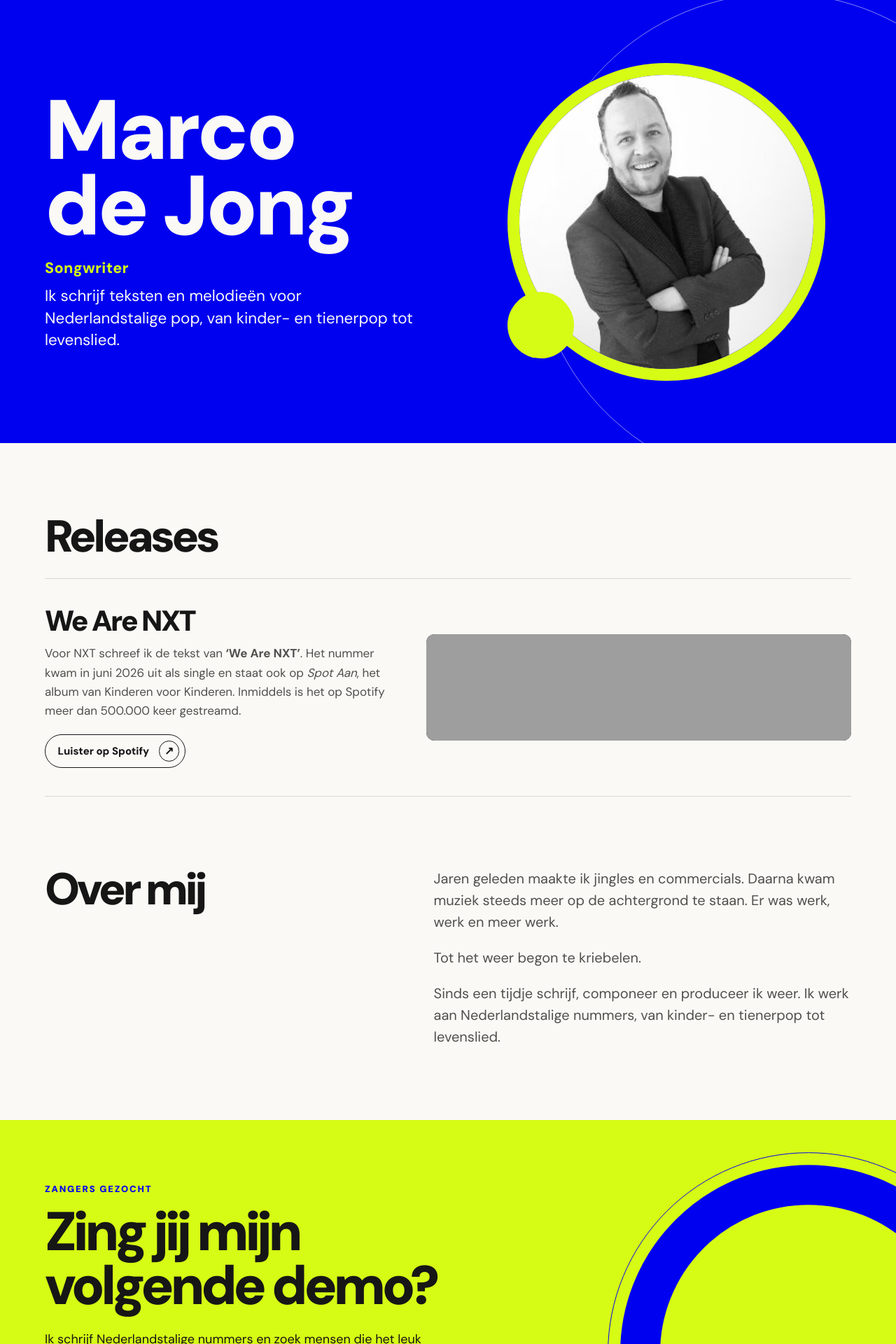
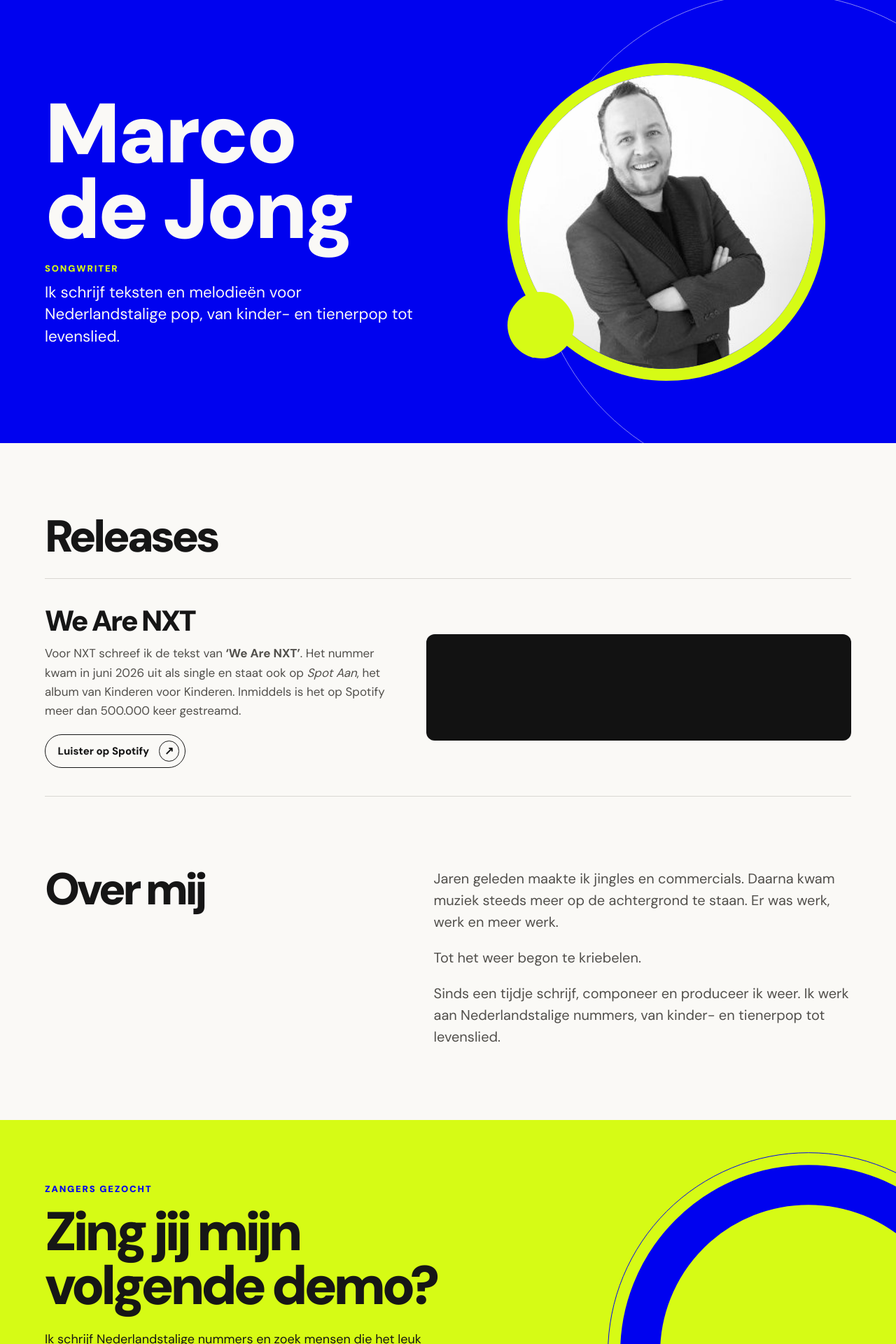
Before and after one commit to MarcoDeJong/marcodejong.github.io, a Jekyll site: the page built from index.md, in a window 1280 px wide. Shown: the top 1920 px of the page at 70% size. Built offline with Jekyll 4.4.1, drawn with Linux system fonts in a browser that asks for light colours; grey boxes are pictures that could not be loaded.

Commit message:
style(hero): match songwriter label typography

```diff
--- a/_sass/_global.scss
+++ b/_sass/_global.scss
@@ -90,13 +90,17 @@ section[id] {
   line-height: 0.98;
 }
 
-.section-kicker {
-  color: $electric-blue;
+.section-kicker,
+.landing__title small {
   font-size: 0.8125rem;
   font-weight: 900;
   letter-spacing: 0.14em;
+  text-transform: uppercase;
+}
+
+.section-kicker {
+  color: $electric-blue;
   margin-bottom: 0.8rem;
-  text-transform: uppercase;
 }
 
 .button {
--- a/_sass/_landing.scss
+++ b/_sass/_landing.scss
@@ -34,9 +34,6 @@
 .landing__title small {
   color: $acid-lime;
   display: block;
-  font-size: clamp(1rem, 1.8vw, 1.35rem);
-  font-weight: 800;
-  letter-spacing: 0.015em;
   line-height: 1.2;
   margin-top: 1.4rem;
 }
```
